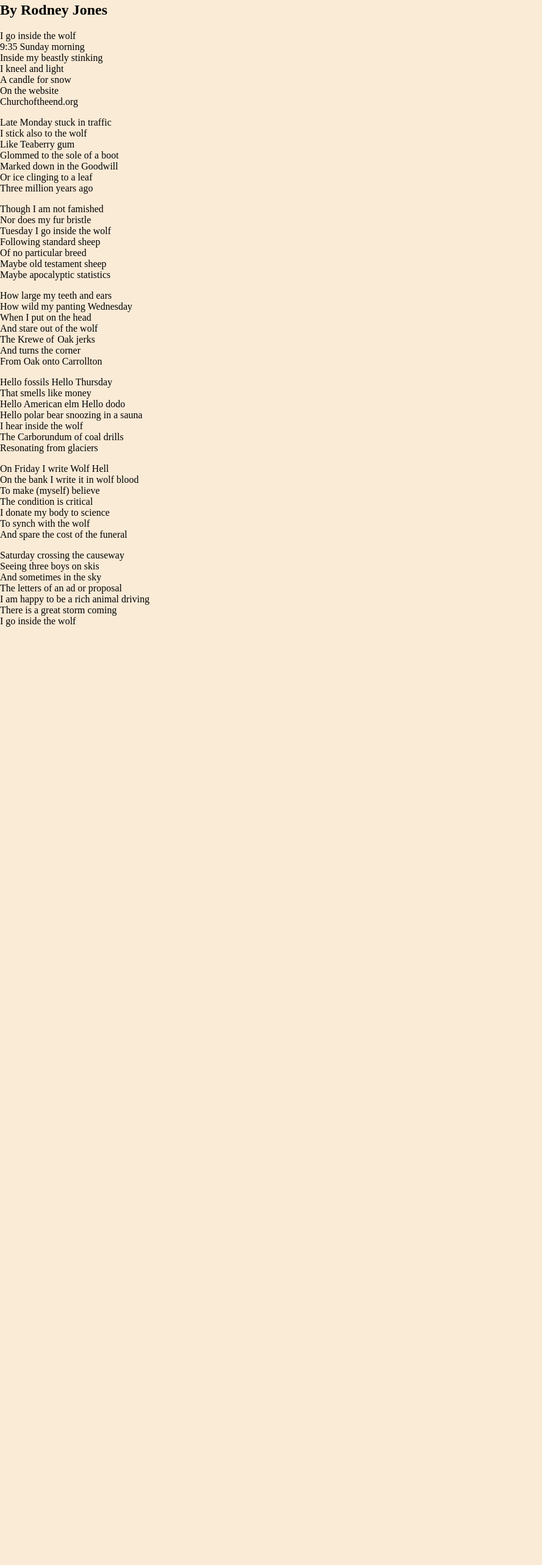
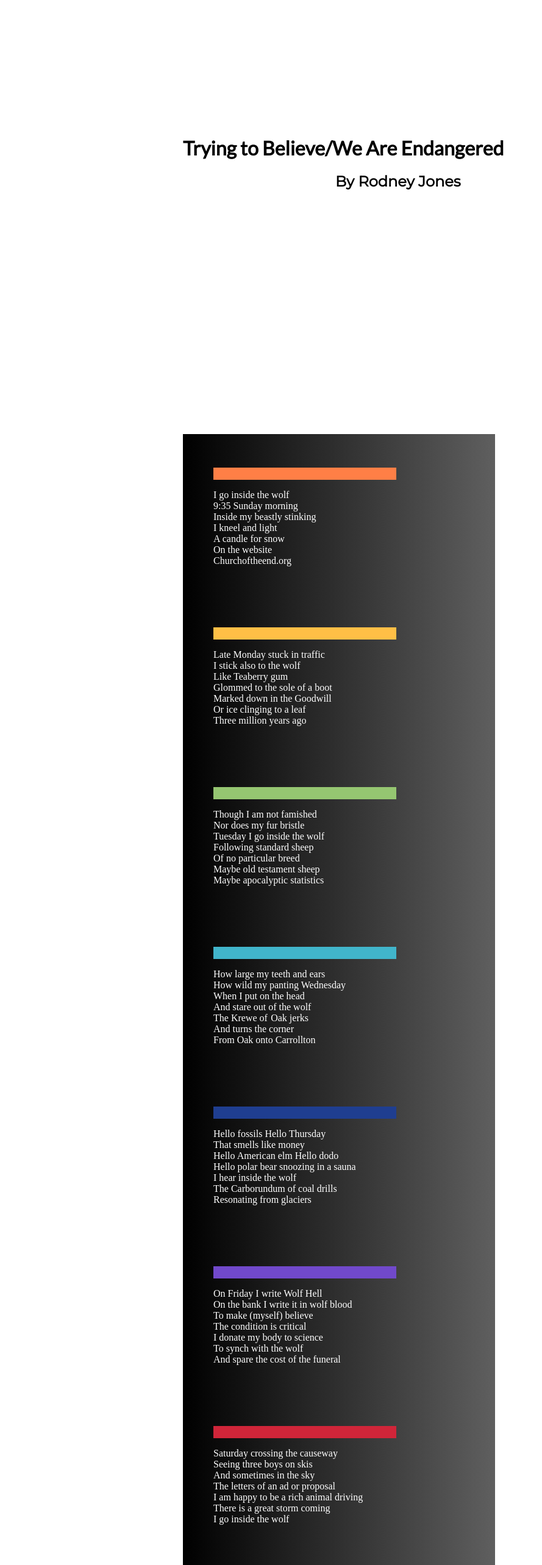
Before and after one commit to LantaSound/POEM-THREE-WAYS, a plain HTML site: page index.html in a window 1280 px wide. Shown: the part 77-2644 px from the top of the page at 61% size, without its empty margins (0-889 px from the left). Before the commit the page ends 1121 px from the top, so only its background shows below. Drawn offline with Linux system fonts and the light colour scheme.

Commit message:
made poem page

```diff
--- a/index.html
+++ b/index.html
@@ -5,11 +5,13 @@
     <meta name="viewport" content="width=device-width, initial-scale=1.0">
     <title>Poem</title>
     <link rel="stylesheet" href="style.css">
+    <link href="https://fonts.googleapis.com/css?family=Lato|Montserrat&display=swap" rel="stylesheet">
 </head>
 <body>
     <h1 class="title">Trying to Believe/We Are Endangered</h1>
     <h2 class= "author">By Rodney Jones</h2>
     <div class="poem">
+        <div class="orange">
             <p>
                 I go inside the wolf <br/>
                 9:35 Sunday morning <br/>
@@ -19,6 +21,8 @@
                 On the website <br/>
                 Churchoftheend.org
             </p>
+        </div>
+        <div class="yellow">
             <p>
                 Late Monday stuck in traffic <br/>
                 I stick also to the wolf <br/>
@@ -28,6 +32,8 @@
                 Or ice clinging to a leaf <br/>
                 Three million years ago
             </p>
+        </div>
+        <div class="green">
             <p>
                 Though I am not famished <br/>
                 Nor does my fur bristle <br/>
@@ -37,6 +43,8 @@
                 Maybe old testament sheep <br/>
                 Maybe apocalyptic statistics
             </p>
+        </div>
+        <div class="blue">
             <p>
                 How large my teeth and ears <br/>
                 How wild my panting Wednesday <br/>
@@ -46,6 +54,8 @@
                 And turns the corner <br/>
                 From Oak onto Carrollton
             </p>
+        </div>
+        <div class="indigo">
             <p>
                 Hello fossils Hello Thursday <br/>
                 That smells like money <br/>
@@ -55,6 +65,8 @@
                 The Carborundum of coal drills <br/>
                 Resonating from glaciers
             </p>
+        </div>
+        <div class="violet">
             <p>
                 On Friday I write Wolf Hell <br/>
                 On the bank I write it in wolf blood <br/>
@@ -64,6 +76,8 @@
                 To synch with the wolf <br/>
                 And spare the cost of the funeral
             </p>
+        </div>
+        <div class="red">
             <p>
                 Saturday crossing the causeway <br/>
                 Seeing three boys on skis <br/>
@@ -74,5 +88,6 @@
                 I go inside the wolf
             </p>
         </div>
+    </div>
 </body>
 </html>
--- a/style.css
+++ b/style.css
@@ -1,5 +1,106 @@
 body {
     padding: 0;
     margin: 0;
-    background-color: antiquewhite;
+    background-color: white;
+
 }
+
+.title {
+    color: black;
+    margin-left: 300px;
+    margin-top: 300px;
+    font-family: 'Lato', sans-serif;
+    font-style: normal;
+}
+
+.author {
+    color: black;
+    margin-left: 550px;
+    font-family: 'Montserrat', sans-serif;
+    font-style: normal;
+
+}
+
+.poem {
+    margin-left: 300px;
+    margin-top: 400px;
+    width: 40vw;
+    padding-top: 5px;
+    padding-bottom: 50px;
+    background-image: linear-gradient(to right, black, #5F5F5F);
+}
+
+.orange {
+    color: white;
+    margin-top: 50px;
+    border-top: #FF7F46 20px solid;
+    width: 300px;
+    margin-left: 50px;
+}
+
+.yellow {
+    color: white;
+    margin-top: 100px;
+    border-top: #FFBF46 20px solid;
+    width: 300px;
+    margin-left: 50px;
+}
+
+.green {
+    color: white;
+    margin-top: 100px;
+    border-top: #95C671 20px solid;
+    width: 300px;
+    margin-left: 50px;
+}
+
+.blue {
+    color: white;
+    margin-top: 100px;
+    border-top: #41B5CB 20px solid;
+    width: 300px;
+    margin-left: 50px;
+}
+
+.indigo {
+    color: white;
+    margin-top: 100px;
+    border-top: #1F3E90 20px solid;
+    width: 300px;
+    margin-left: 50px;
+}
+
+.violet {
+    color: white;
+    margin-top: 100px;
+    border-top: #7149CB 20px solid;
+    width: 300px;
+    margin-left: 50px;
+}
+
+.red {
+    color: white;
+    margin-top: 100px;
+    border-top: #D02539 20px solid;
+    width: 300px;
+    margin-left: 50px;
+}
+
+
+
+
+
+
+/*ipad*/
+@media screen and (max-width: 1024px) and (min-width: 768px) {
+    body {
+        background-color: aquamarine;
+    }
+}
+
+  /*iphone*/
+@media screen and (max-width: 767px) {
+    body {
+        background-color: tomato;
+    }
+}
```
Lines whose indentation alone changed are shown as unchanged.
